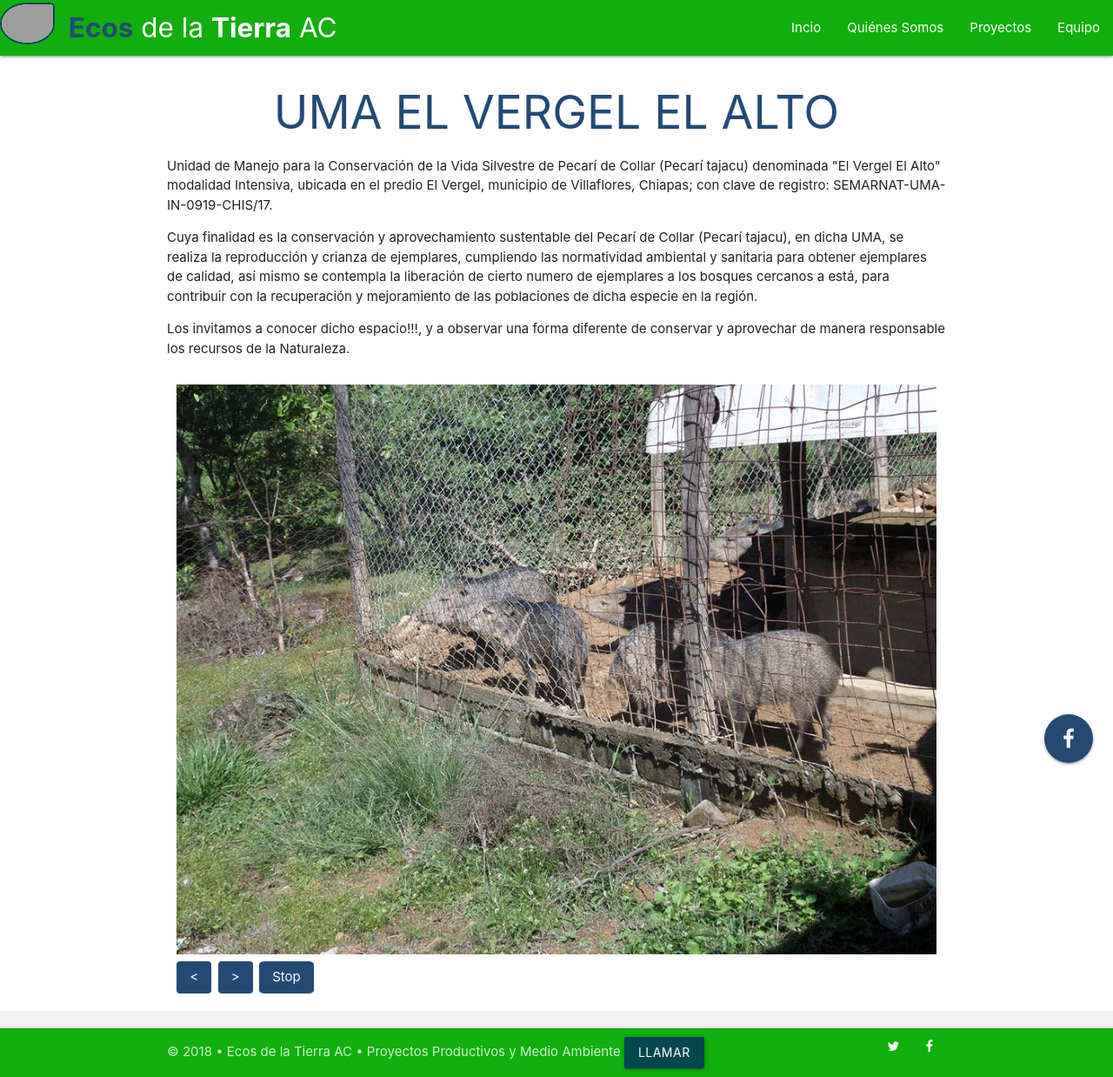
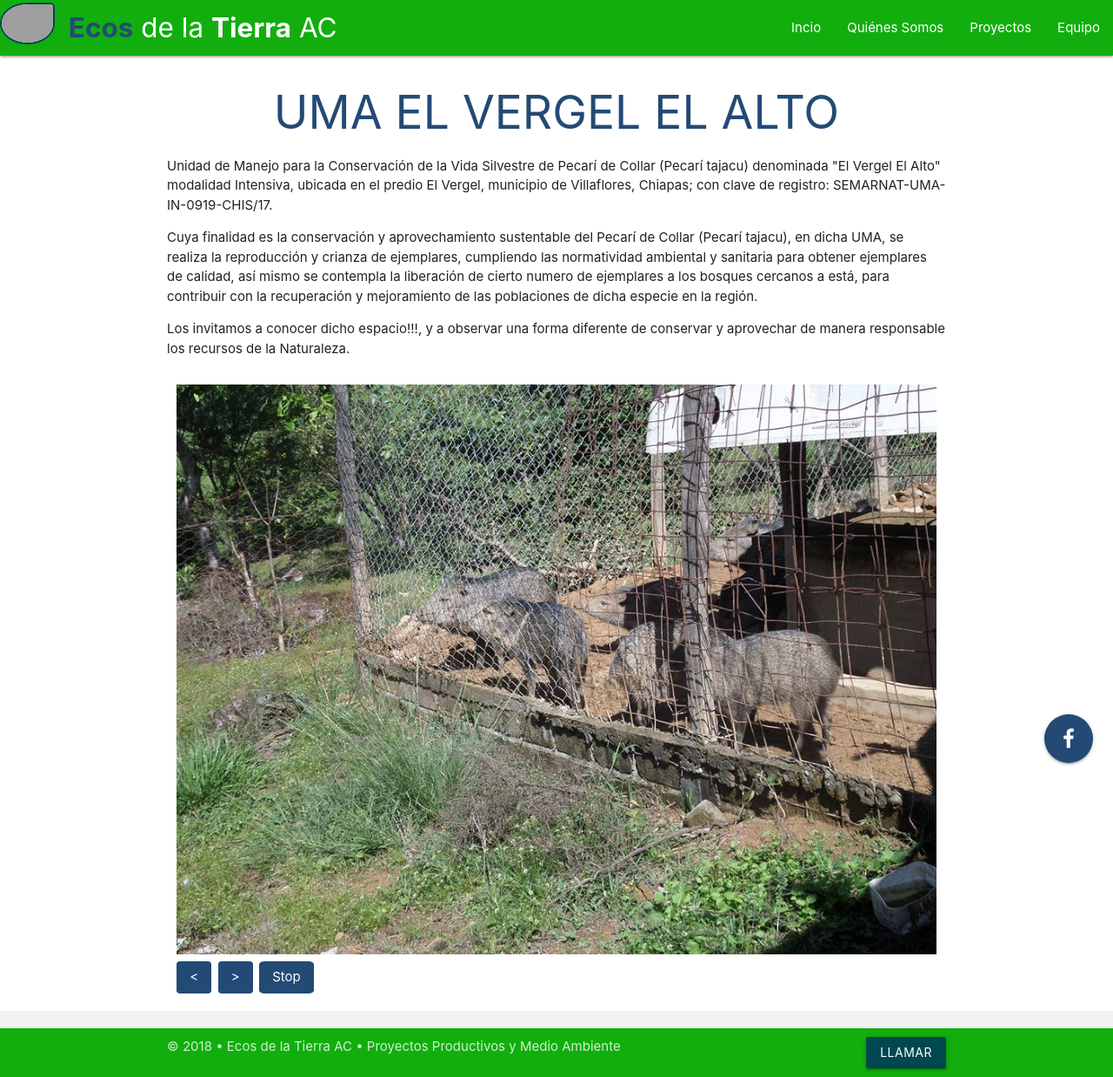
Before and after one commit to CarbajalFdez/EcosAC, a Jekyll site: the page built from _posts/2018-10-16-uma-el-vergel-el-alto.html, in a window 1280 px wide. Shown: the whole page at 87% size. Built offline with Jekyll 4.4.1, drawn with Linux system fonts in a browser that asks for light colours; grey boxes are pictures that could not be loaded.

Commit message:
Update footer.html

```diff
--- a/_includes/footer.html
+++ b/_includes/footer.html
@@ -4,9 +4,7 @@
 	<div class="footer-copyright verde-oscuro-ecos">
 		<div class="container">
 			&copy; 2018 • Ecos de la Tierra AC • Proyectos Productivos y Medio Ambiente
-			<a class="azul-gota-ecos btn waves-effect waves-light" href="tel:+529616903336">Llamar</a>
-			<a class="grey-text text-lighten-4 right" href="#!"><i class="fa fa-facebook"></i></a>
-			<a class="grey-text text-lighten-4 right" href="#!"><i class="fa fa-twitter"></i></a>
+			<a class="azul-gota-ecos btn waves-effect waves-light right" href="tel:+529616903336">Llamar</a>
 		</div>
 	</div>
 <div class="fixed-action-btn">
```
